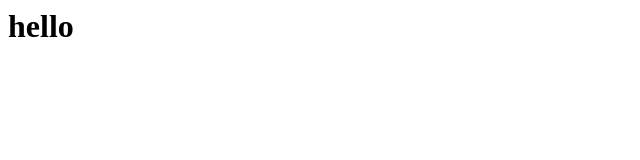
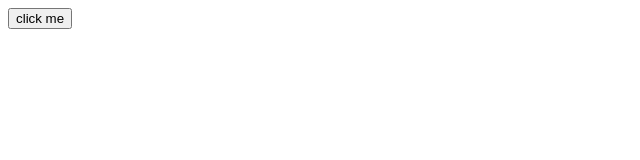
Before and after one commit to brodapi11/testing, a plain HTML site: page index.html in a window 1280 px wide. Shown: the whole page, without its empty margins (0-640 px from the left). Drawn offline with Linux system fonts and the light colour scheme.

Commit message:
Update index.html

```diff
--- a/index.html
+++ b/index.html
@@ -1 +1 @@
-<h1>hello</h1>
+<button>click me</button>
```
